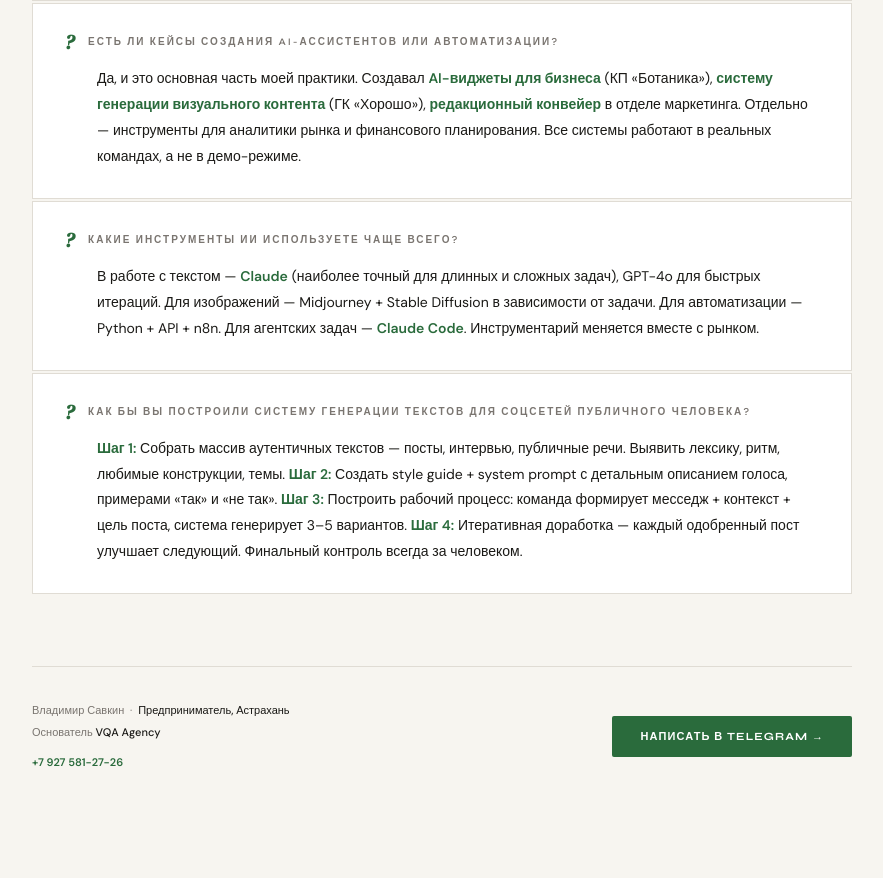
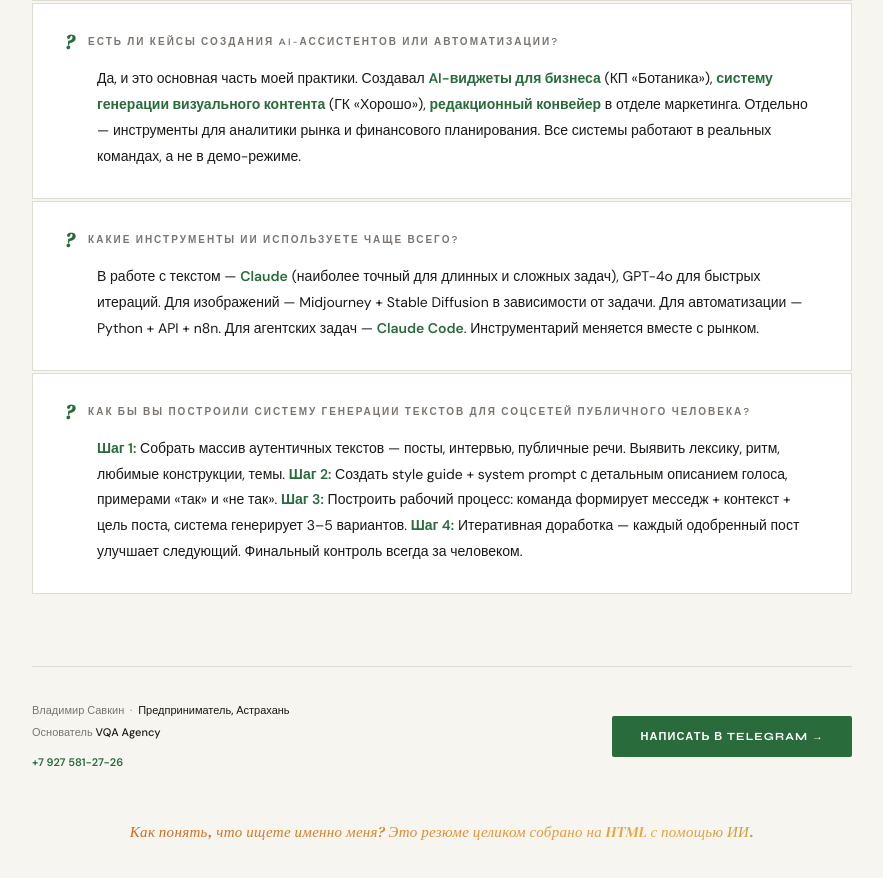
Before and after one commit to redsunsavi/resumesavi, a plain HTML site: page index.html in a window 1280 px wide. Shown: the part 2345-3223 px from the top of the page, without its empty margins (198-1081 px from the left). Before the commit the page ends 3198 px from the top, so only its background shows below. Drawn offline with Linux system fonts and the light colour scheme.

Commit message:
Update index.html

```diff
--- a/index.html
+++ b/index.html
@@ -440,6 +440,26 @@
     transform: translateY(-2px);
   }
 
+  .easter {
+    margin-top: 48px;
+    text-align: center;
+    font-family: 'DM Serif Display', serif;
+    font-style: italic;
+    font-size: 15px;
+    letter-spacing: 0.02em;
+    background: linear-gradient(90deg, #2a6b3c, #7ec850, #c45e1a, #e8a83e, #2a6b3c);
+    background-size: 300% auto;
+    -webkit-background-clip: text;
+    -webkit-text-fill-color: transparent;
+    background-clip: text;
+    animation: shimmer 4s linear infinite;
+  }
+
+  @keyframes shimmer {
+    0% { background-position: 0% center; }
+    100% { background-position: 300% center; }
+  }
+
   @keyframes fadeUp {
     from { opacity: 0; transform: translateY(24px); }
     to { opacity: 1; transform: translateY(0); }
@@ -733,6 +753,12 @@
     <a href="https://t.me/+79275812726" class="cta" target="_blank">Написать в Telegram →</a>
   </div>
 
+
+  <!-- EASTER EGG -->
+  <div class="easter">
+    Как понять, что ищете именно меня? Это резюме целиком собрано на HTML с помощью ИИ.
+  </div>
+
 </div>
 </body>
 </html>
```
